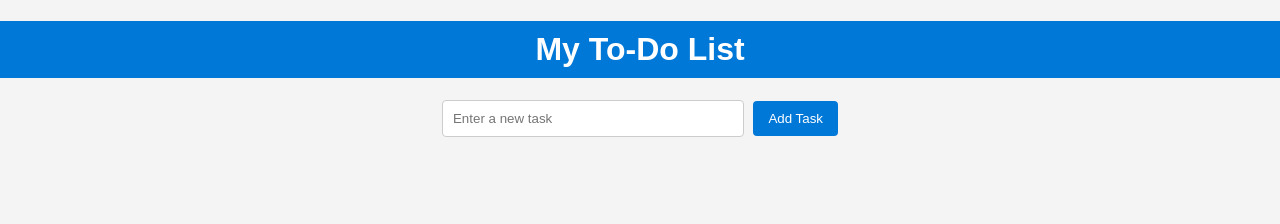
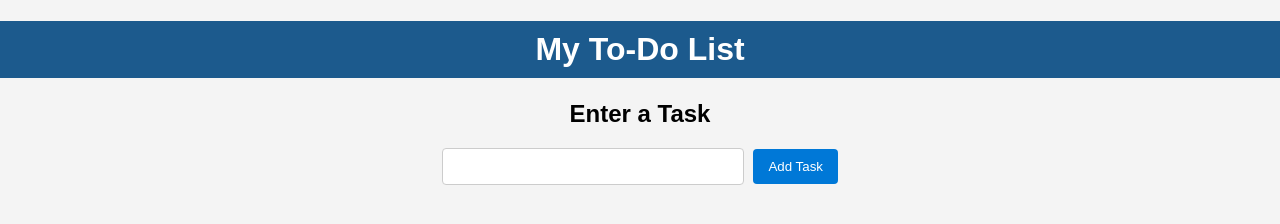
Before and after one commit to g-gales/to-do-list-WDT, a website built with Parcel: page index.html in a window 1280 px wide. Built offline with nearby package versions, Linux system fonts and the light colour scheme; some packages are replaced by stand-ins of ours; no server answers; the database is empty.

Commit message:
second accessibility additions

```diff
--- a/index.html
+++ b/index.html
@@ -24,12 +24,17 @@
     gtag("config", "G-55LXLR4NQE");
   </script>
   <body>
-    <h1>My To-Do List</h1>
-    <div class="container">
-      <input type="text" placeholder="Enter a new task" id="taskInput" />
-      <button id="addTaskBtn">Add Task</button>
-      <ul id="taskList"></ul>
-    </div>
+    <header>
+      <h1>My To-Do List</h1>
+    </header>
+    <main>
+      <div class="container">
+        <label for="taskInput"><h2>Enter a Task</h2></label>
+        <input type="text" name="taskInput" id="taskInput" />
+        <button id="addTaskBtn">Add Task</button>
+        <ul id="taskList"></ul>
+      </div>
+    </main>
     <script src="app.js" type="module"></script>
   </body>
 </html>
--- a/style.css
+++ b/style.css
@@ -7,7 +7,7 @@ body {
 }
 
 h1 {
-  background-color: #0078d7;
+  background-color: #1c5a8d;
   color: white;
   padding: 10px;
 }
@@ -50,3 +50,7 @@ li {
   border: 1px solid #ccc;
   border-radius: 4px;
 }
+
+label {
+  display: block;
+}
```
